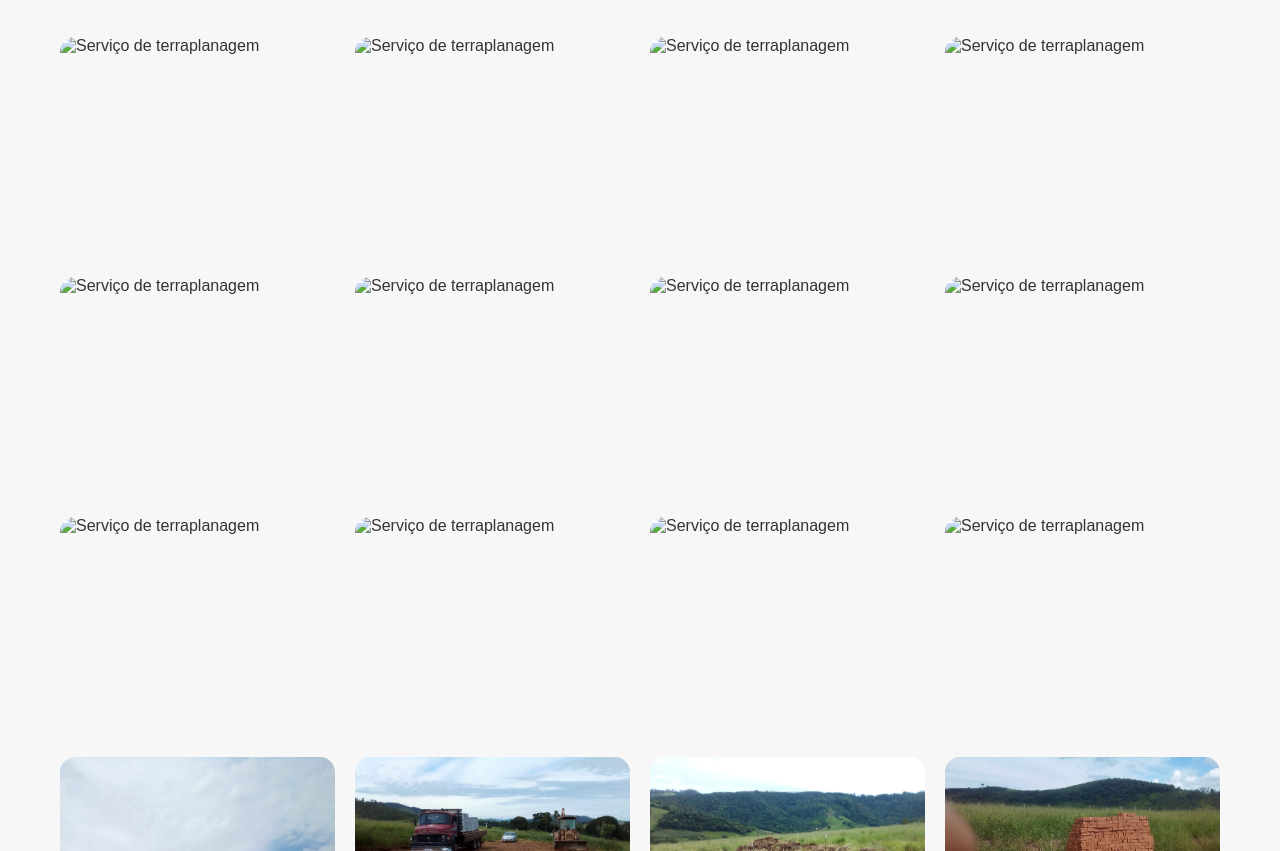
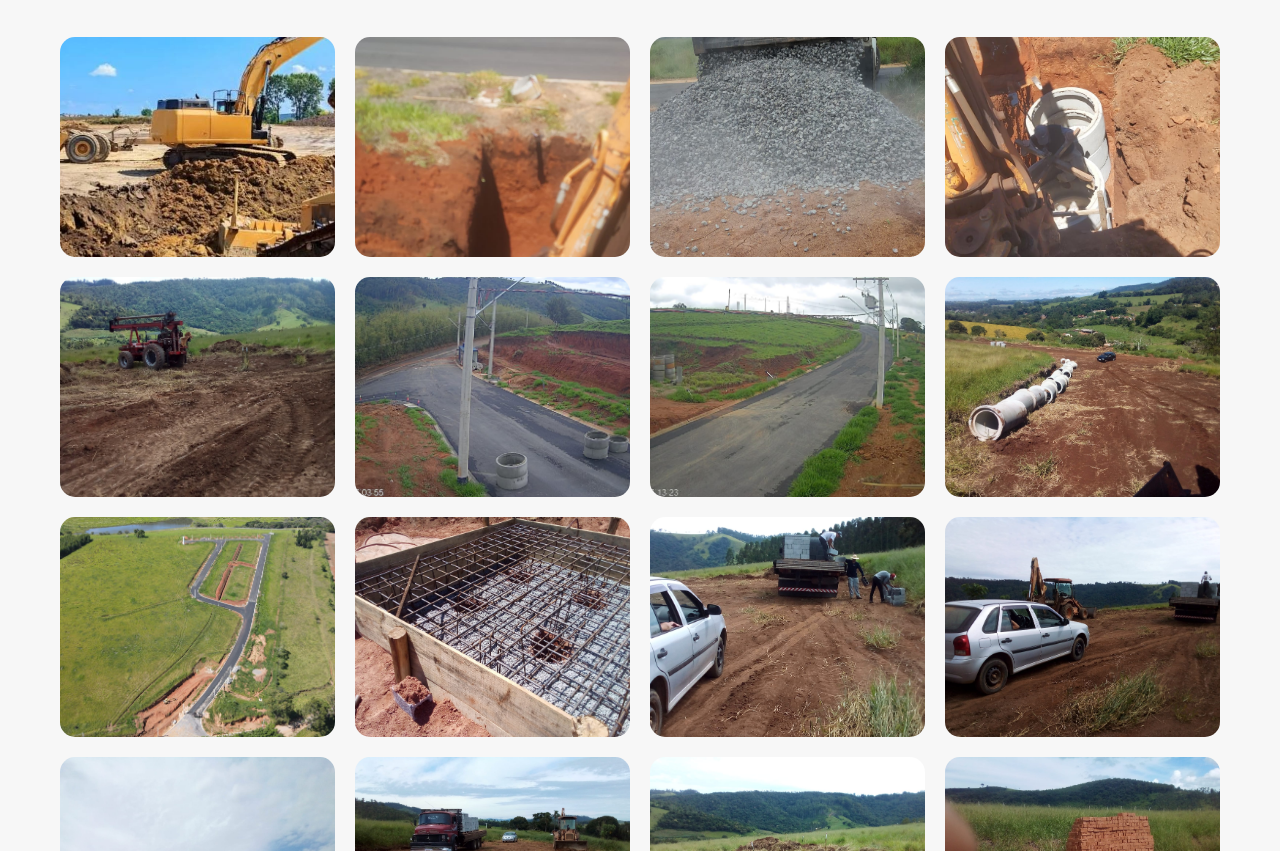
Before and after one commit to vini03/mg-terraplanagem, a plain HTML site: page galeria.html in a window 1280 px wide. Shown: the part 101-952 px from the top of the page. Drawn offline with Linux system fonts and the light colour scheme.

Commit message:
Update galeria.html

```diff
--- a/galeria.html
+++ b/galeria.html
@@ -32,18 +32,18 @@ M.G TERRAPLANAGEM
 
   <div class="galeria-container">
 
-        <img src="imagem1.jpg" alt="Serviço de terraplanagem">
-        <img src="imagem2.jpg" alt="Serviço de terraplanagem">
-        <img src="imagem3.jpg" alt="Serviço de terraplanagem">
-        <img src="imagem4.jpg" alt="Serviço de terraplanagem">
-        <img src="imagem5.jpg" alt="Serviço de terraplanagem">
-        <img src="imagem6.jpg" alt="Serviço de terraplanagem">
-        <img src="imagem7.jpg" alt="Serviço de terraplanagem">
-        <img src="imagem8.jpg" alt="Serviço de terraplanagem">
-        <img src="imagem9.jpg" alt="Serviço de terraplanagem">
-        <img src="imagem10.jpg" alt="Serviço de terraplanagem">
-        <img src="imagem11.jpg" alt="Serviço de terraplanagem">
-        <img src="imagem12.jpg" alt="Serviço de terraplanagem">
+        <img src="Foto1.jpg" alt="Serviço de terraplanagem">
+        <img src="Foto2.jpg" alt="Serviço de terraplanagem">
+        <img src="Foto3.jpg" alt="Serviço de terraplanagem">
+        <img src="Foto4.jpg" alt="Serviço de terraplanagem">
+        <img src="Foto5.jpg" alt="Serviço de terraplanagem">
+        <img src="Foto6.jpg" alt="Serviço de terraplanagem">
+        <img src="Foto7.jpg" alt="Serviço de terraplanagem">
+        <img src="Foto8.jpg" alt="Serviço de terraplanagem">
+        <img src="Foto9.jpg" alt="Serviço de terraplanagem">
+        <img src="Foto10.jpg" alt="Serviço de terraplanagem">
+        <img src="Foto11.jpg" alt="Serviço de terraplanagem">
+        <img src="Foto12.jpg" alt="Serviço de terraplanagem">
         <img src="Foto13.jpg"   alt="Serviço de terraplanagem">
         <img src="Foto14.jpg"   alt="Serviço de terraplanagem">
         <img src="Foto15.jpg"   alt="Serviço de terraplanagem">
@@ -61,6 +61,5 @@ M.G TERRAPLANAGEM
 
 </section>
 
-
-</body>
+</by>
 </html>
```
